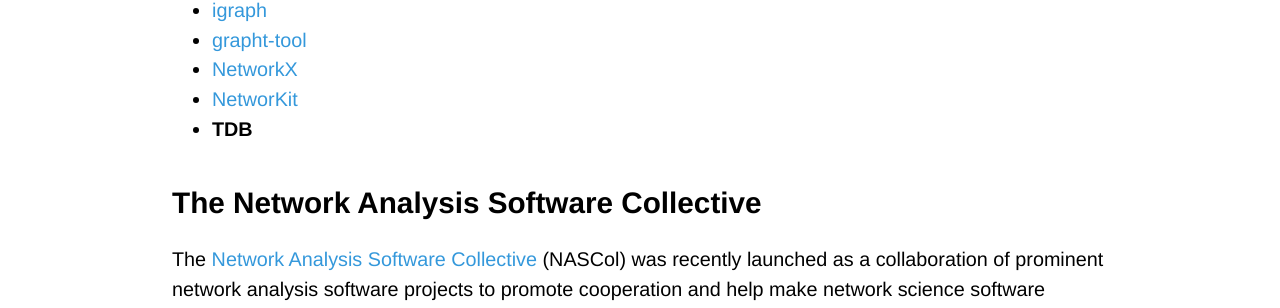
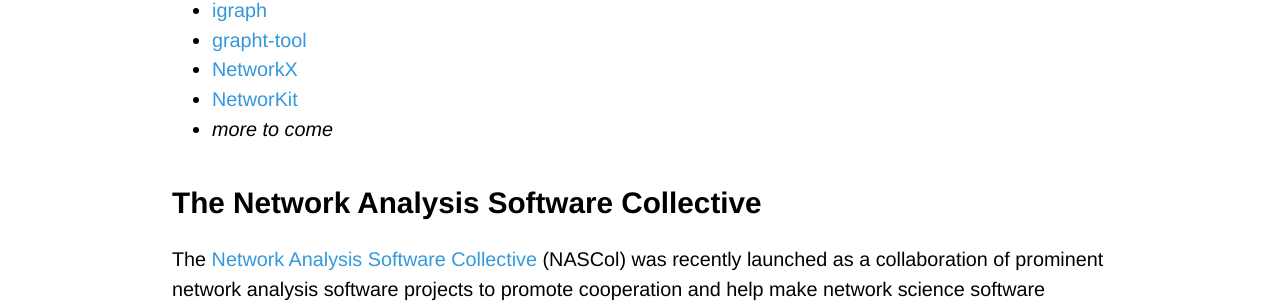
Before and after one commit to nas-col/netsci.nascol.net, a Jekyll site: the page built from index.md, in a window 1280 px wide. Shown: the part 969-1277 px from the top of the page. Built offline with Jekyll 4.4.1, drawn with Linux system fonts in a browser that asks for light colours; some web fonts are replaced; our own code applies the rules of GitHub Pages for plain Markdown files.

Commit message:
Update font page

```diff
--- a/index.md
+++ b/index.md
@@ -16,7 +16,7 @@ Representatives of the following software packages will participate.
  - [grapht-tool](https://graph-tool.skewed.de/)
  - [NetworkX](https://networkx.org/)
  - [NetworKit](https://networkit.github.io/)
- - **TDB**
+ - *more to come*
 
 ## The Network Analysis Software Collective
 
```
